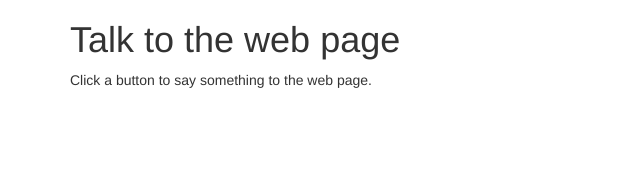
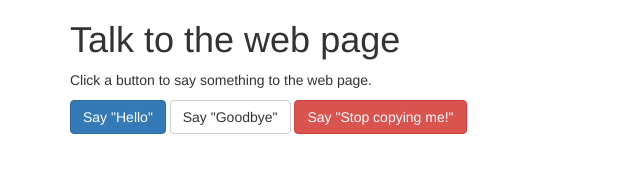
Before and after one commit to planeswalker1/dom-add, a plain HTML site: page index.html in a window 1280 px wide. Shown: the whole page, without its empty margins (0-640 px from the left). Drawn offline with Linux system fonts and the light colour scheme.

Commit message:
Add flex-container div with buttons

```diff
--- a/index.html
+++ b/index.html
@@ -14,6 +14,11 @@
   <div class="container">
     <h1>Talk to the web page</h1>
     <p>Click a button to say something to the web page.</p>
+    <div class="flex-container">
+      <a id="hello" class="btn btn-primary">Say "Hello"</a>
+      <a id="goodbye" class="btn btn-default">Say "Goodbye"</a>
+      <a id="stop" class="btn btn-danger">Say "Stop copying me!"</a>
+    </div>
   </div>
 </body>
 </html>
```
